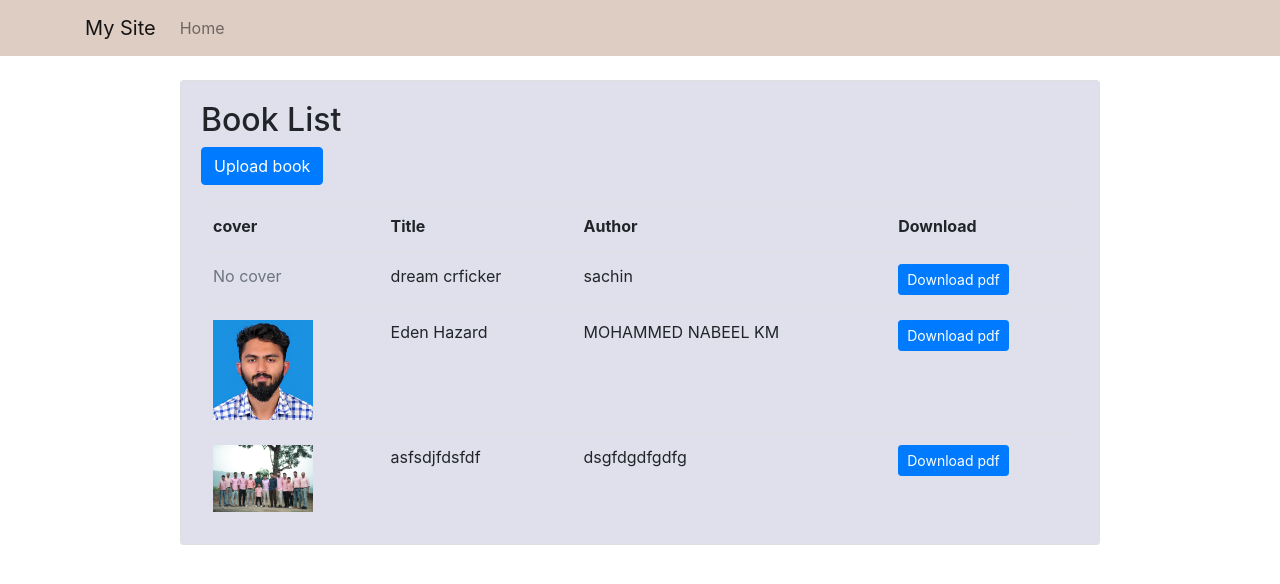
After one commit to nabeel130/Django_FileUploads, a Django app: page /books/ in a window 1280 px wide. The commit adds this page. Shown: the top 584 px of the page. Run offline with Django 3.2, Linux system fonts and the light colour scheme; data comes from the database, SQL or seed files in the repository; both versions use the stored data as it was after the commit; some libraries are stand-ins or nearby versions.

Commit message:
Add Upload book options using function & class based views

```diff
--- a/fileuploads/models.py
+++ b/fileuploads/models.py
@@ -1,3 +1,13 @@
 from django.db import models
 
 # Create your models here.
+
+class Book(models.Model):
+    title = models.CharField(max_length=100)
+    author = models.CharField(max_length=100)
+    pdf = models.FileField(upload_to='books/pdf')
+    cover = models.ImageField(upload_to='books/covers' , null=True , blank = True)
+
+
+    def __str__(self):
+        return self.title
--- /dev/null
+++ b/fileuploads/templates/fileuploads/book_list.html
@@ -0,0 +1,41 @@
+{% extends 'base.html' %}
+
+{% block content %}
+
+{% block content_header %}
+   <h2>Book List</h2>
+   <p>
+    <a href="{% url 'upload_book' %}" class="btn btn-primary">Upload book</a>
+   </p>
+{% endblock %}
+<table class="table mb-0">
+    <thead>
+        <tr>
+            <th>cover</th>
+            <th>Title</th>
+            <th>Author</th>
+            <th>Download</th>
+        </tr>
+    </thead>
+    <tbody>
+        {% for book in books %}
+        <tr>
+            <td>
+                {% if book.cover %}
+                   <img src="{{ book.cover.url }}" alt="{{ book.title }}" style="width: 100px;">
+                {% else %}
+                   <span class="text-muted">No cover</span>
+                {% endif %}
+            </td>
+
+
+            <td>{{ book.title }}</td>
+            <td>{{ book.author }}</td>
+            <td>
+                <a href="{{ book.pdf.url }}" class="btn btn-primary btn-sm" target="_blank">Download pdf</a></td>
+        </tr>
+        {% endfor %}
+    </tbody>
+</table>
+
+{% endblock %}
--- a/fileuploads/views.py
+++ b/fileuploads/views.py
@@ -1,6 +1,10 @@
-from django.shortcuts import render
-from django.views.generic import TemplateView
+from django.shortcuts import render , redirect
+from django.views.generic import TemplateView , ListView , CreateView
 from django.core.files.storage import FileSystemStorage
+from django.urls import reverse_lazy
+
+from .forms import BookForm
+from .models import Book
 
 # Create your views here.
 
@@ -13,14 +17,53 @@ class Home(TemplateView):
     template_name = 'fileuploads/home.html'
 
 def upload(request):
+    context = {}
     if request.method == 'POST':
         uploaded_file = request.FILES['document']
         # print(uploaded_file.name)
         # print(uploaded_file.size)
         fs = FileSystemStorage()
         name = fs.save(uploaded_file.name , uploaded_file)
-        url = fs.url(name)
+        # url = fs.url(name)
+        context['url'] = fs.url(name)
         context = {
-            'url' : url
+           'url' : url
         }
     return render(request, 'fileuploads/upload.html' , context)
+
+
+
+def book_list(request):
+    books = Book.objects.all()
+    context = {
+        'books' : books
+    }
+    return render(request, 'fileuploads/book_list.html' , context)
+
+def upload_book(request):
+    if request.method == 'POST':
+        form = BookForm(request.POST , request.FILES)
+        if form.is_valid():
+            form.save()
+            return redirect('book_list')
+    else:
+        form = BookForm()
+    context = {
+        'form' : form
+    }
+    return render(request, 'fileuploads/upload_book.html' , context)
+
+
+class BookList(ListView):
+    model = Book
+    template_name = 'class_book_list.html'
+    context_object_name = 'books'
+
+
+
+
+class UploadBookView(CreateView):
+    model = Book
+    form_class = BookForm
+    success_url = reverse_lazy('class_book_list')
+    template_name = 'fileuploads/upload_book.html'
--- a/mysite/settings.py
+++ b/mysite/settings.py
@@ -38,7 +38,9 @@ INSTALLED_APPS = [
     'django.contrib.messages',
     'django.contrib.staticfiles',
     'fileuploads',
+    'crispy_forms',
 ]
+CRISPY_TEMPLATE_PACK = 'bootstrap4'
 
 MIDDLEWARE = [
     'django.middleware.security.SecurityMiddleware',
--- a/mysite/urls.py
+++ b/mysite/urls.py
@@ -15,7 +15,7 @@ Including another URLconf
 """
 from django.contrib import admin
 from django.urls import path
-from fileuploads.views import Home ,upload
+from fileuploads.views import Home ,upload ,book_list , upload_book ,BookList ,UploadBookView
 from django.conf import settings
 from django.conf.urls.static import static
 
@@ -23,6 +23,10 @@ urlpatterns = [
     path('admin/', admin.site.urls),
     path('', Home.as_view() ,name = 'home'),
     path('upload/', upload ,name = 'upload'),
+    path('books/', book_list ,name = 'book_list'),
+    path('books/upload/', upload_book ,name = 'upload_book'),
+    path('class/books/', BookList.as_view() ,name = 'class_book_list'),
+    path('class/books/upload/', UploadBookView.as_view() ,name = 'class_upload_book'),
 
 ]
 
--- a/templates/base.html
+++ b/templates/base.html
@@ -26,7 +26,7 @@
   </nav>
   <div class="container">
     <div class="row justify-content-center">
-      <div class="col-lg-8 col-md-10">
+      <div class="col-lg-10 col-md-10">
         <div class="card mb-4">
           <div class="card-body" style="background-color: #e0e0ec">
             {% block content %}
```
Also changed, not shown: fileuploads/forms.py (added, +9 -0 lines), fileuploads/templates/fileuploads/class_book_list.html (added, +8 -0 lines), fileuploads/templates/fileuploads/upload_book.html (added, +10 -0 lines), db.sqlite3, fileuploads/migrations/0001_initial.py (added), fileuploads/migrations/0002_book_cover.py (added), media/SIGNATURE_NVqy0c9.jpg (added), media/books/covers/6ce79b38-aecd-4169-906a-204558a63ce8.jpg (added), media/books/covers/NABEEL_PHOTO.jpg (added), 3 other files.
